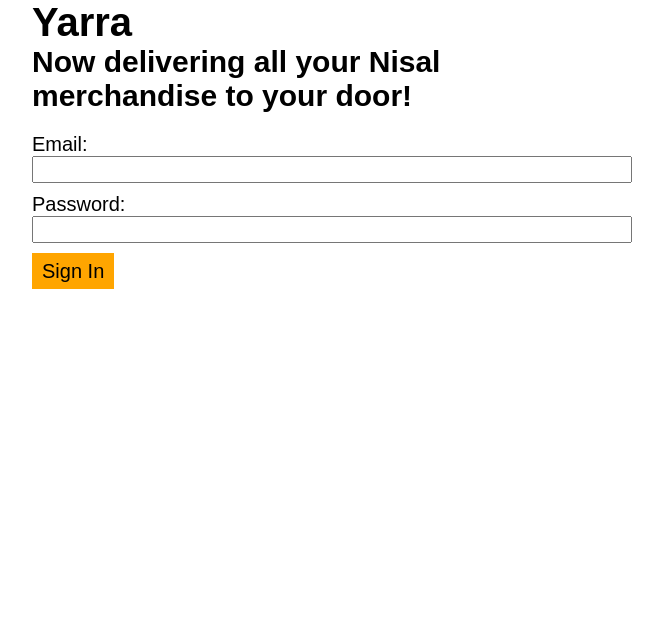
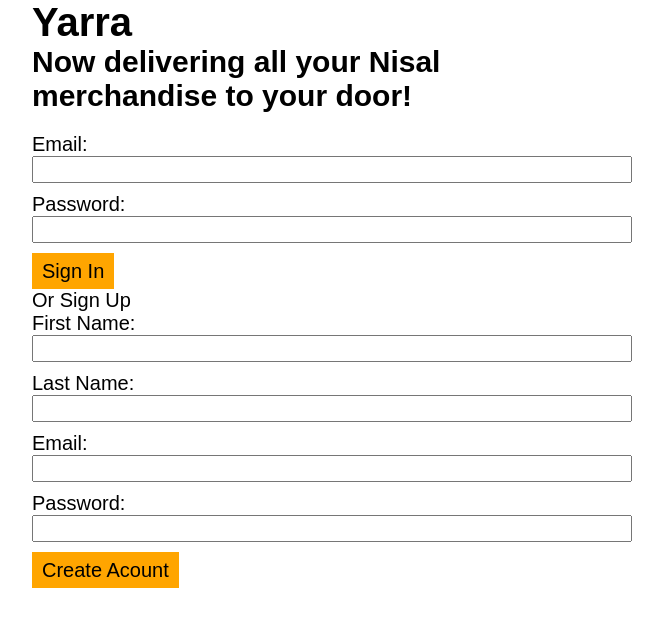
Before and after one commit to NathanielMether/yarra, a React (Create React App) app in the folder web/: page / in a window 1280 px wide. Shown: the top 626 px of the page, without its empty margins (308-971 px from the left). Built offline with nearby package versions, Linux system fonts and the light colour scheme; no server answers.

Commit message:
Added option to sign up

```diff
--- a/web/src/App.js
+++ b/web/src/App.js
@@ -1,13 +1,21 @@
 import React, { Component } from 'react';
 import './App.css';
 import SignInForm from './components/SignInForm'
-import { signIn, signOutNow } from './api/auth'
+import SignUpForm from './components/SignUpForm'
+import { signUp, signIn, signOutNow } from './api/auth'
 import { listProducts} from './api/products'
 import { getDecodedToken } from './api/token'
 
 class App extends Component {
   state = {
     decodedToken: getDecodedToken()
+  }
+
+  onSignUp = ({ firstName, lastName, email, password}) => {
+    signUp({ firstName, lastName, email, password})
+      .then(() => {
+        this.onSignIn({email, password})
+      })
   }
 
   onSignIn = ({ email, password}) => {
@@ -41,9 +49,11 @@ class App extends Component {
               </button>
             </div>
           ) : (
-            <SignInForm
-              onSignIn={ this.onSignIn }
-            />
+            <div>
+              <SignInForm onSignIn={ this.onSignIn }/>
+              <p>Or Sign Up</p>
+              <SignUpForm onSignUp={ this.onSignUp }/>
+            </div>
           )
         }
       </div>
--- a/web/src/api/auth.js
+++ b/web/src/api/auth.js
@@ -1,5 +1,9 @@
 import api, { setToken } from './init'
 import { getDecodedToken } from './token'
+
+export function signUp({ firstName, lastName, email, password}) {
+  return api.post('/auth/register', { firstName, lastName, email, password})
+}
 
 export function signIn({ email, password }) {
   return api.post('/auth', { email, password })
--- /dev/null
+++ b/web/src/components/SignUpForm.js
@@ -0,0 +1,54 @@
+import React from 'react'
+
+function SignUpForm({
+  onSignUp
+}) {
+  return (
+    <form
+      onSubmit={ (event) => {
+        // Prevent old-school form submission
+        event.preventDefault()
+        const elements = event.target.elements // get form attributes
+        const email = elements.email.value
+        const password = elements.password.value
+        const firstName = elements.firstName.value
+        const lastName = elements.lastName.value
+        onSignUp({ email, password, firstName, lastName})
+      }}
+    >
+      <label className='mb-2'>
+        {'First Name: '}
+        <input
+          type='text-field'
+          name='firstName'
+        />
+      </label>
+      <label className='mb-2'>
+        {'Last Name: '}
+        <input
+          type='text-field'
+          name='lastName'
+        />
+      </label>
+      <label className='mb-2'>
+        {'Email: '}
+        <input
+          type='email'
+          name='email'
+        />
+      </label>
+      <label className='mb-2'>
+        {'Password: '}
+        <input
+          type='password'
+          name='password'
+        />
+      </label>
+      <button>
+        Create Acount
+      </button>
+    </form>
+  )
+}
+
+export default SignUpForm
```
